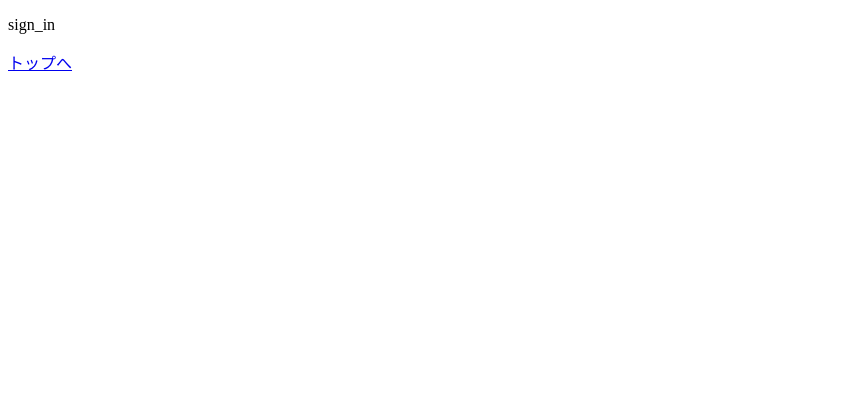
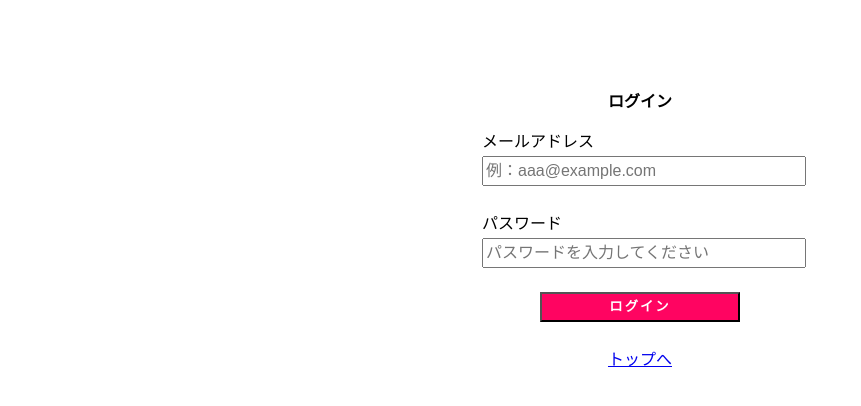
Before and after one commit to shinter61/ediand-frontend, a React app: page /sign_in in a window 1280 px wide. Shown: the top 406 px of the page, without its empty margins (0-861 px from the left). Built offline with nearby package versions, Linux system fonts and the light colour scheme.

Commit message:
Add login component

```diff
--- a/src/SignIn.tsx
+++ b/src/SignIn.tsx
@@ -1,13 +1,108 @@
 import * as React from "react";
+import { connect } from "react-redux";
+import styled from "styled-components";
 import { Link } from "react-router-dom";
+import { signIn } from "./sessionSlice";
 
-const SignIn: React.FC = () => {
+const SignInWrapper = styled.div`
+  display: flex;
+  justify-content: center;
+  text-align: center;
+  margin-top: 72px;
+`;
+const SignInContentWrapper = styled.div`
+  width: 25%;
+`;
+const SignInTitle = styled.p`
+  font-weight: bold;
+`;
+const SignInForm = styled.form``;
+const FormLabel = styled.label`
+  text-align: left;
+  margin-bottom: 4px;
+`;
+const FormColumn = styled.div`
+  display: flex;
+  flex-direction: column;
+  justify-content: flex-start;
+  margin-bottom: 24px;
+`;
+const FormInput = styled.input`
+  width: 100%;
+  font-size: 16px;
+  line-height: 24px;
+`;
+const FormSubmitButton = styled.button`
+  width: 200px;
+  line-height: 24px;
+  margin-bottom: 24px;
+  letter-spacing: 2px;
+  font-weight: bold;
+  color: #fff;
+  background-color: #ff0461;
+  border: 1px solid: #ff1a6f;
+`;
+
+interface signInParams {
+  email: string;
+  password: string;
+}
+type SignInProps = {
+  signIn: (params: signInParams) => void;
+};
+
+const SignIn: React.FC<SignInProps> = ({ signIn }) => {
+  const [email, setEmail] = React.useState("");
+  const [password, setPassword] = React.useState("");
+
+  const handleChangeInput = (e: React.ChangeEvent<HTMLInputElement>) => {
+    const { name, value } = e.target;
+    if (name === "email") setEmail(value);
+    else if (name === "password") setPassword(value);
+  };
+
+  const handleSubmit = (e: React.FormEvent<HTMLFormElement>) => {
+    e.preventDefault();
+
+    signIn({ email, password });
+  };
   return (
-    <div>
-      <p>sign_in</p>
-      <Link to="/">トップへ</Link>
-    </div>
+    <SignInWrapper>
+      <SignInContentWrapper>
+        <SignInTitle>ログイン</SignInTitle>
+        <SignInForm onSubmit={handleSubmit}>
+          <FormColumn>
+            <FormLabel htmlFor="email">メールアドレス</FormLabel>
+            <FormInput
+              id="email"
+              name="email"
+              type="text"
+              placeholder="例：aaa@example.com"
+              value={email}
+              onChange={handleChangeInput}
+            />
+          </FormColumn>
+          <FormColumn>
+            <FormLabel htmlFor="password">パスワード</FormLabel>
+            <FormInput
+              id="password"
+              name="password"
+              type="password"
+              placeholder="パスワードを入力してください"
+              value={password}
+              onChange={handleChangeInput}
+            />
+          </FormColumn>
+          <FormSubmitButton type="submit">ログイン</FormSubmitButton>
+        </SignInForm>
+        <Link to="/">トップへ</Link>
+      </SignInContentWrapper>
+    </SignInWrapper>
   );
 };
 
-export default SignIn;
+const mapStateToProps = (state: any) => ({});
+
+const mapDispatchToProps = { signIn };
+
+export default connect(mapStateToProps, mapDispatchToProps)(SignIn);
--- a/src/sessionSlice.ts
+++ b/src/sessionSlice.ts
@@ -38,6 +38,17 @@ const sessionSlice = createSlice({
         jsCookie.set("client", res.headers.client);
       });
     },
+    signIn(_state, action) {
+      const { email, password } = action.payload;
+      client
+        .post("/v1/auth/sign_in", { email, password })
+        .then((res) => {
+          jsCookie.set("uid", res.headers.uid);
+          jsCookie.set("accessToken", res.headers["access-token"]);
+          jsCookie.set("client", res.headers.client);
+        })
+        .catch((err) => console.log(err));
+    },
   },
   extraReducers: (builder) => {
     builder.addCase(fetchCurrentUser.fulfilled, (state, action) => {
@@ -46,5 +57,5 @@ const sessionSlice = createSlice({
   },
 });
 
-export const { signUp } = sessionSlice.actions;
+export const { signUp, signIn } = sessionSlice.actions;
 export default sessionSlice.reducer;
```
